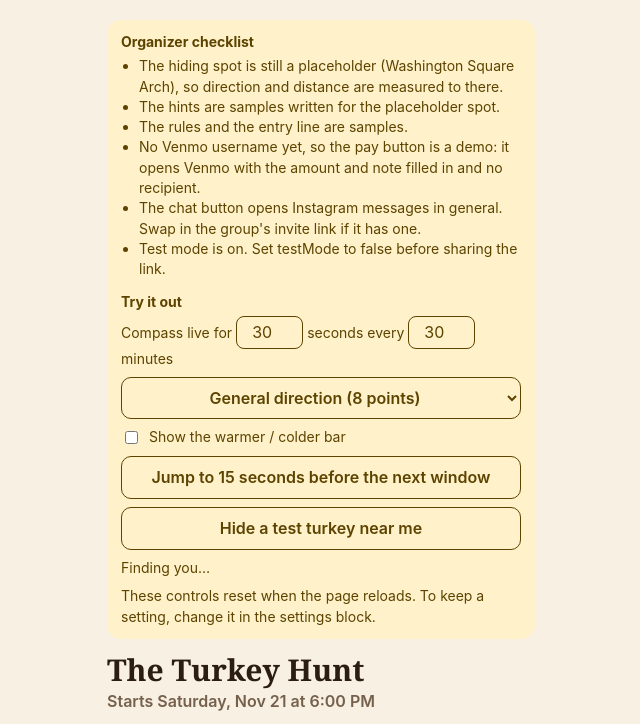
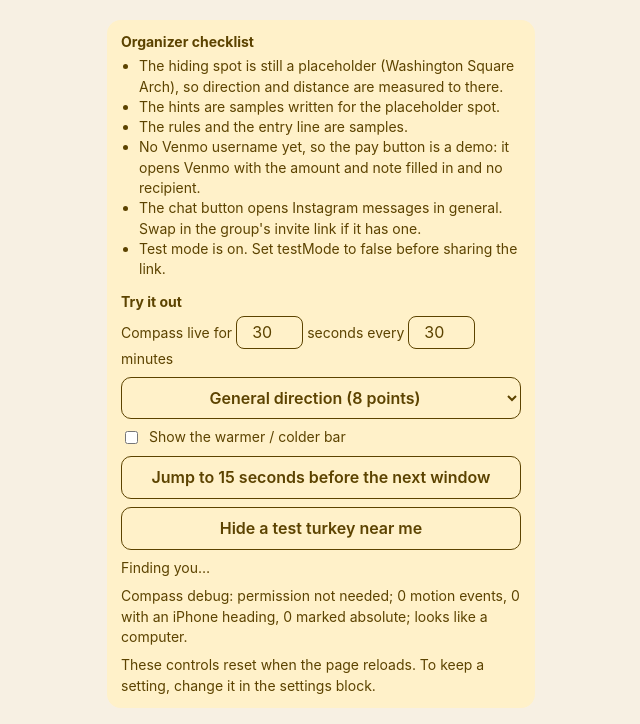
Before and after one commit to hudspethnl-byte/turkey-hunt, a plain HTML site: page index.html in a window 1280 px wide. Both pictures are taken after a click on the button "Hide a test turkey near me". Shown: the top 724 px of the page, without its empty margins (319-959 px from the left). Drawn offline with Linux system fonts and the light colour scheme.

Commit message:
Say plainly when the device is a computer with no compass; organizer debug line for the compass
Co-Authored-By: Claude Fable 5.2 <noreply@anthropic.com>

```diff
--- a/index.html
+++ b/index.html
@@ -273,6 +273,8 @@ body[data-state="dark"] .hub .dot, body[data-state="over"] .hub .dot { display:n
   const inAppHit = /Instagram|FBAN|FBAV|FB_IAB|Barcelona|Snapchat|TikTok|musical_ly|Bytedance|LinkedInApp/i.exec(ua);
   let inApp = !inAppHit ? null : /Instagram/i.test(inAppHit[0]) ? "Instagram" : /^FB/i.test(inAppHit[0]) ? "Facebook" : "this app";
   if (TEST && qs.get("inapp")) inApp = qs.get("inapp");   // test mode: ?inapp=Instagram shows the prompt
+  // Laptops and desktops have no compass sensor at all.
+  const looksDesktop = !(navigator.maxTouchPoints > 0) && !/Android|iPhone|iPad|iPod/i.test(ua);
 
   /* ---------- schedule ---------- */
   function phase(t) {
@@ -330,8 +332,12 @@ body[data-state="dark"] .hub .dot, body[data-state="over"] .hub .dot { display:n
   let heading = null;        // degrees clockwise from true north, smoothed
   let geoWatch = null, geoStartedAt = 0, geoError = null, compassDenied = false;
   let wake = null, wakePending = false;
+  let permResult = "not asked", evCount = 0, evWebkit = 0, evAbs = 0;   // for the organizer's debug line
 
   function onOrient(e) {
+    evCount++;
+    if (typeof e.webkitCompassHeading === "number") evWebkit++;
+    if (e.absolute) evAbs++;
     let h = null;
     if (typeof e.webkitCompassHeading === "number" && !isNaN(e.webkitCompassHeading)) h = e.webkitCompassHeading; // iPhone
     else if (e.absolute && typeof e.alpha === "number") h = 360 - e.alpha;                                       // Android
@@ -376,10 +382,12 @@ body[data-state="dark"] .hub .dot, body[data-state="over"] .hub .dot { display:n
       heading = fakeHeading;
     } else {
       try { // iPhone only hands over the compass when asked from a tap
-        if (typeof DeviceOrientationEvent !== "undefined" && typeof DeviceOrientationEvent.requestPermission === "function") {
-          if (await DeviceOrientationEvent.requestPermission() !== "granted") compassDenied = true;
-        }
-      } catch (e) { compassDenied = true; }
+        if (typeof DeviceOrientationEvent === "undefined") permResult = "no motion support in this browser";
+        else if (typeof DeviceOrientationEvent.requestPermission === "function") {
+          permResult = await DeviceOrientationEvent.requestPermission();
+          if (permResult !== "granted") compassDenied = true;
+        } else permResult = "not needed";
+      } catch (e) { compassDenied = true; permResult = "refused (" + (e && e.name || "error") + ")"; }
       // Listen either way: a real reading always wins over a "denied" answer.
       window.addEventListener("deviceorientationabsolute", onOrient, true);
       window.addEventListener("deviceorientation", onOrient, true);
@@ -529,6 +537,7 @@ body[data-state="dark"] .hub .dot, body[data-state="over"] .hub .dot { display:n
     if (sensorsOn && state !== "over") {
       const waited = Date.now() - sensorsSince > 3000;
       const c = heading !== null ? (state === "dark" ? "Compass ready for the next window." : "Compass working.")
+        : looksDesktop && waited ? "This looks like a computer, which has no compass, so north is the top of the dial. Open the link on a phone for the real thing."
         : compassDenied ? "Compass blocked. Close this tab and reopen the link to be asked again. Until then, north is the top of the dial."
         : waited ? "No compass signal on this device, so north is the top of the dial. If you're inside another app, open the link in Safari or Chrome."
         : "Waiting for the compass…";
@@ -542,6 +551,13 @@ body[data-state="dark"] .hub .dot, body[data-state="over"] .hub .dot { display:n
       diag = c + g;
     }
     $("diag").textContent = diag;
+
+    // Organizer-only: what the phone actually reported, for chasing a compass that won't start.
+    if (TEST && $("debug")) {
+      $("debug").textContent = !sensorsOn ? "" :
+        `Compass debug: permission ${permResult}; ${evCount} motion events, ${evWebkit} with an iPhone heading, ${evAbs} marked absolute; ` +
+        `${looksDesktop ? "looks like a computer" : "looks like a phone"}${inApp ? `, inside ${inApp}` : ""}.`;
+    }
 
     // The "open in Safari or Chrome" prompt goes away once the compass and GPS both work here.
     if (inApp) $("inapp").hidden = heading !== null && !!pos;
@@ -726,9 +742,11 @@ body[data-state="dark"] .hub .dot, body[data-state="over"] .hub .dot { display:n
         { enableHighAccuracy: true, timeout: 20000, maximumAge: 5000 });
     });
 
+    const debug = add("p");
+    debug.id = "debug";
     const tryBox = add("div");
     tryBox.className = "try";
-    tryBox.append(timing, sel, warmLabel, jump, near, note,
+    tryBox.append(timing, sel, warmLabel, jump, near, note, debug,
       add("p", "These controls reset when the page reloads. To keep a setting, change it in the settings block."));
     box.append(add("strong", "Organizer checklist"), ul, add("strong", "Try it out"), tryBox);
     box.hidden = false;
```
